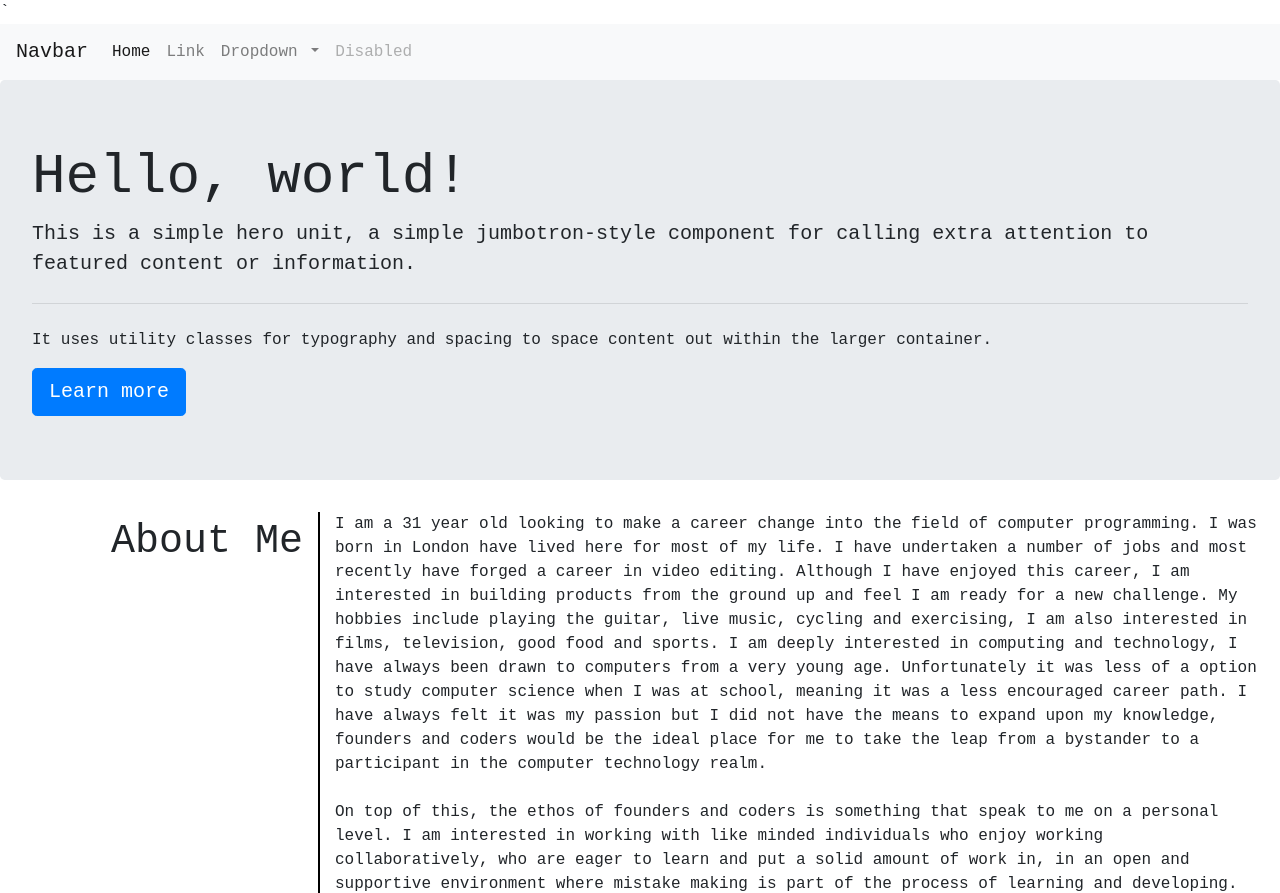
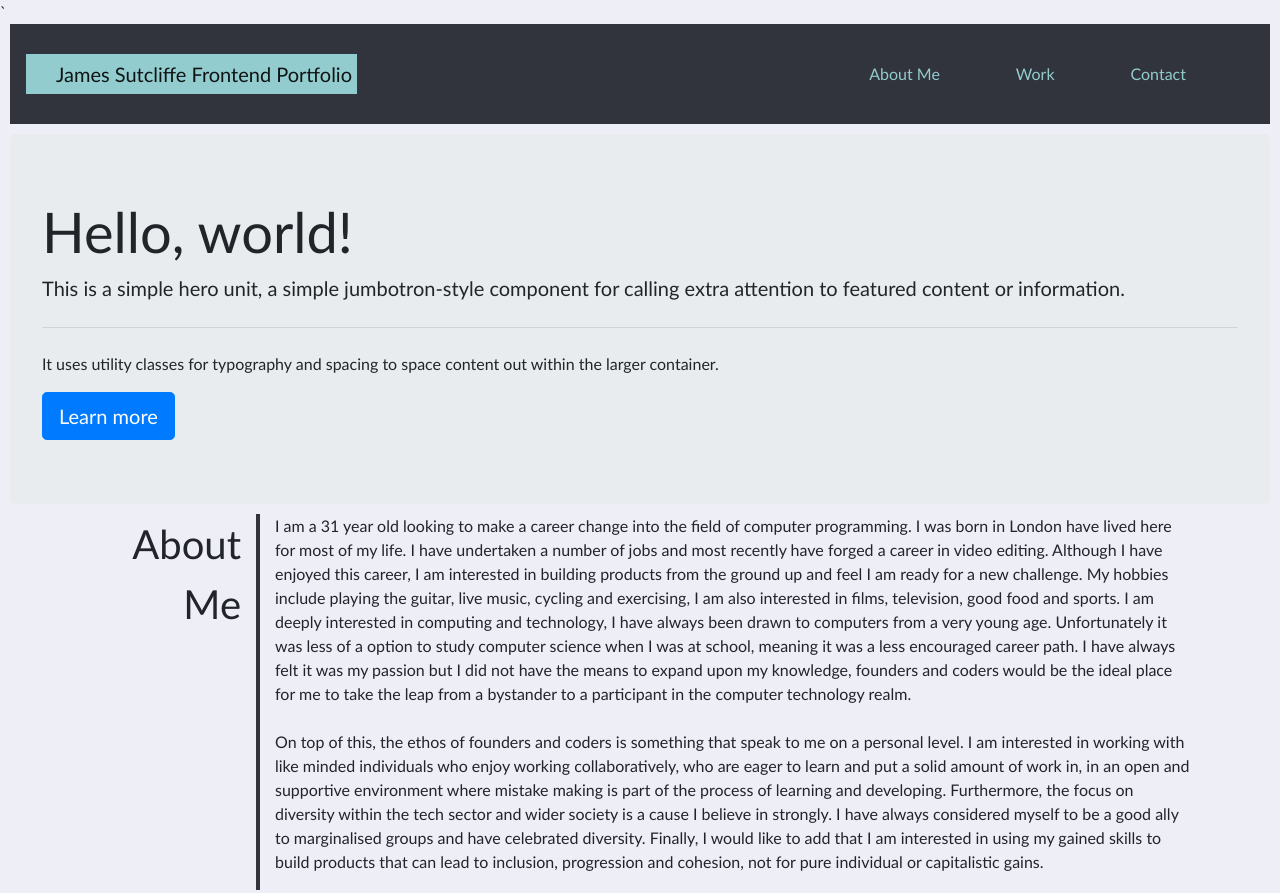
Before and after one commit to JamesRobertSutcliffe/bootstrap-portfolio, a plain HTML site: page index.html in a window 1280 px wide. Shown: the top 893 px of the page. Drawn offline with nearby package versions, Linux system fonts and the light colour scheme.

Commit message:
border fix needed / jumbotron updatre needed

```diff
--- a/CSS/style.css
+++ b/CSS/style.css
@@ -2,23 +2,62 @@
 
 }
 
-body {
-  font-family: 'Courier New', Courier, monospace;
+:root {
+  --primary: rgba(68,88, 119, 1);
+  --secondary: rgba(146, 204, 206, 1);
+  --tertiary: rgba(49, 52, 61, 1);
+  --dark: rgba(28, 29, 33, 1);
+  --light: rgba(238, 238, 247, 1);
 }
 
 
+body {
+  font-family: 'Trebuchet MS', 'Lucida Sans Unicode', 'Lucida Grande', 'Lucida Sans', Arial, sans-serif;
+  line-height: 1.5;
+  background-color: var(--light);
+}
+
+.navbar-nav a {
+  color: rgba(146, 204, 206, 1) !important;
+  margin-right: 60px;
+}
 
 /* NAVBAR */
+
+.navbar {
+margin: 0px 10px 10px 10px;
+min-height: 100px;
+background-color: var(--tertiary);
+
+
+}
+
+.navbar-brand {
+  margin: 0px;
+  padding-left: 30px;
+  padding-right: 5px;
+  background-color: var(--secondary);
+}
+
+.nav-link {
+  color: red;
+}
+
+/* JUMBO */
+
+.jumbotron {
+  margin: 10px;
+}
 
 /* About me */
 
 .aboutMe {
   margin-bottom: 50px;
+
 }
 
 .rowstyle2 {
   margin: 0;
-  /* min-height: 350px; */
 }
 
 
@@ -28,8 +67,11 @@ body {
       margin: 0;
     min-height: 200px;
     align-items: end;
+  }
 
-  }
+   .card{
+    border: 4px solid var(--secondary) !important;
+   }
 
   .rowstyle1 {
     margin: 0;
@@ -37,14 +79,22 @@ body {
   }
 
   .aside {
-    border-right: 2px solid black;
+    border-right: 4px solid var(--tertiary);
     margin: 0;
-    min-height: 200px;
+
     text-align: right;
     font-size: 40px;
+      }
 
-  }
+      .cardContainer{
 
-  .contactMe {
-    margin-top: 50px;
-  }
+      }
+
+  /* CONTACT */
+
+      .contactMe {
+        margin-top: 50px;
+        margin-bottom: 10px;
+        align-items: center;
+
+      }
--- a/index.html
+++ b/index.html
@@ -11,39 +11,24 @@
 <body>
     <!-- NAV -->
 
-    <nav class="navbar navbar-expand-lg navbar-light bg-light">
-        <a class="navbar-brand" href="#">Navbar</a>
+    <nav class="navbar navbar-expand-lg navbar-light">
+        <h1 class="navbar-brand">James Sutcliffe Frontend Portfolio</h1>
         <button class="navbar-toggler" type="button" data-toggle="collapse" data-target="#navbarSupportedContent" aria-controls="navbarSupportedContent" aria-expanded="false" aria-label="Toggle navigation">
           <span class="navbar-toggler-icon"></span>
         </button>
 
         <div class="collapse navbar-collapse" id="navbarSupportedContent">
-          <ul class="navbar-nav mr-auto">
+          <ul class="navbar-nav ml-auto">
             <li class="nav-item active">
-              <a class="nav-link" href="#">Home <span class="sr-only">(current)</span></a>
+              <a class="nav-link" href="#">About Me<span class="sr-only">(current)</span></a>
             </li>
-            <li class="nav-item">
-              <a class="nav-link" href="#">Link</a>
+            <li class="nav-item active">
+              <a class="nav-link" href="#">Work<span class="sr-only">(current)</span></a>
             </li>
-            <li class="nav-item dropdown">
-              <a class="nav-link dropdown-toggle" href="#" id="navbarDropdown" role="button" data-toggle="dropdown" aria-haspopup="true" aria-expanded="false">
-                Dropdown
-              </a>
-              <div class="dropdown-menu" aria-labelledby="navbarDropdown">
-                <a class="dropdown-item" href="#">Action</a>
-                <a class="dropdown-item" href="#">Another action</a>
-                <div class="dropdown-divider"></div>
-                <a class="dropdown-item" href="#">Something else here</a>
-              </div>
+            <li class="nav-item active">
+              <a class="nav-link" href="#">Contact<span class="sr-only">(current)</span></a>
             </li>
-            <li class="nav-item">
-              <a class="nav-link disabled" href="#" tabindex="-1" aria-disabled="true">Disabled</a>
-            </li>
-          </ul>
-          <!-- <form class="form-inline my-2 my-lg-0">
-            <input class="form-control mr-sm-2" type="search" placeholder="Search" aria-label="Search">
-            <button class="btn btn-outline-success my-2 my-sm-0" type="submit">Search</button>
-          </form> -->
+
         </div>
       </nav>
 
@@ -60,10 +45,10 @@
 
       <!-- About me -->
 
-      <div class="container-fluid aboutMe">
+      <div class="container aboutMe">
         <div class="row">
-      <aside class="cardContainer col-lg-3 col-md-3 col-sm-12 aside">About Me</aside>
-      <div class="cardContainer col-lg-9 col-md-3 col-sm-12 rowstyle2">
+      <aside class="cardContainer col-lg-2 col-md-2 col-sm-12 aside">About Me</aside>
+      <div class="cardContainer col-lg-10 col-md-10 col-sm-12 rowstyle2">
         <p>
           I am a 31 year old looking to make a career change into the field
           of computer programming. I was born in London have lived here for most of my life. I have undertaken a number of
@@ -92,10 +77,10 @@
 
       <!-- Portfolio Grid -->
 
-      <div class="container-fluid">
+      <div class="container">
         <div class="row">
-      <aside class="cardContainer col-lg-3 col-md-3 col-sm-12 aside">work</aside>
-      <div class="cardContainer col-lg-9 col-md-9 col-sm-12 rowstyle">
+      <aside class="cardContainer col-lg-2 col-md-2 col-sm-12 aside">work</aside>
+      <div class="cardContainer col-lg-10 col-md-10 col-sm-12 rowstyle">
         <div class="row">
           <div class="cardContainer col-lg-12 col-md-12 col-sm-12 rowstyle1">
             <div class="card" style="width: 100%; height: 75%;">
@@ -144,10 +129,10 @@
 
             <!-- Contact me -->
 
-            <div class="container-fluid contactMe">
+            <div class="container contactMe">
               <div class="row">
-            <aside class="cardContainer col-lg-3 col-md-3 col-sm-12 aside">Contact</aside>
-            <div class="cardContainer col-lg-9 col-md-3 col-sm-12 rowstyle2">
+            <aside class="cardContainer col-lg-2 col-md-2 col-sm-12 aside">Contact</aside>
+            <div class="cardContainer col-lg-10 col-md-10 col-sm-12 rowstyle2 d-flex justify-content-around align-items-center">
               <a href="#">jamessutcliffe2012@hotmail.co.uk</a>
               <a href="https://github.com/JamesRobertSutcliffe">GitHub</a>
               <a href="https://www.linkedin.com/in/james-robert-sutcliffe/">Linked In</a>
```
